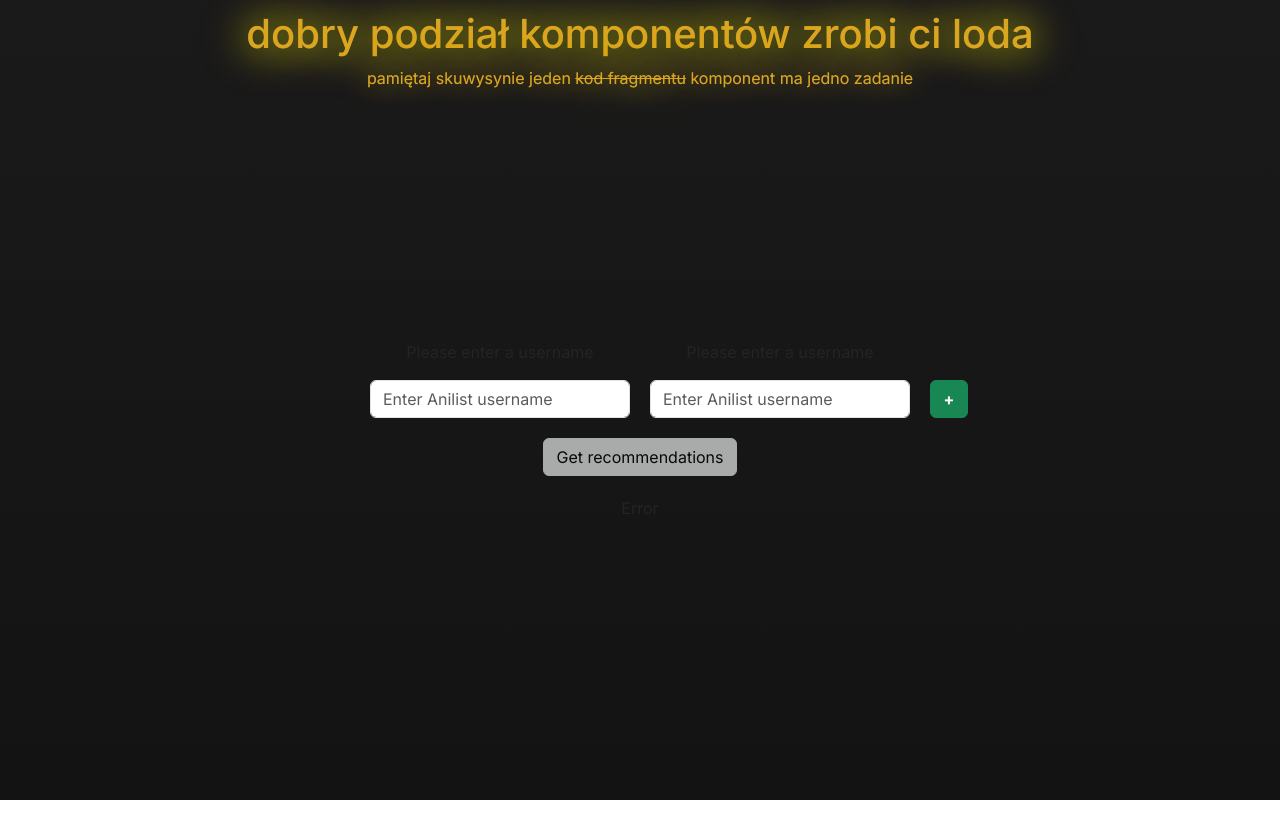
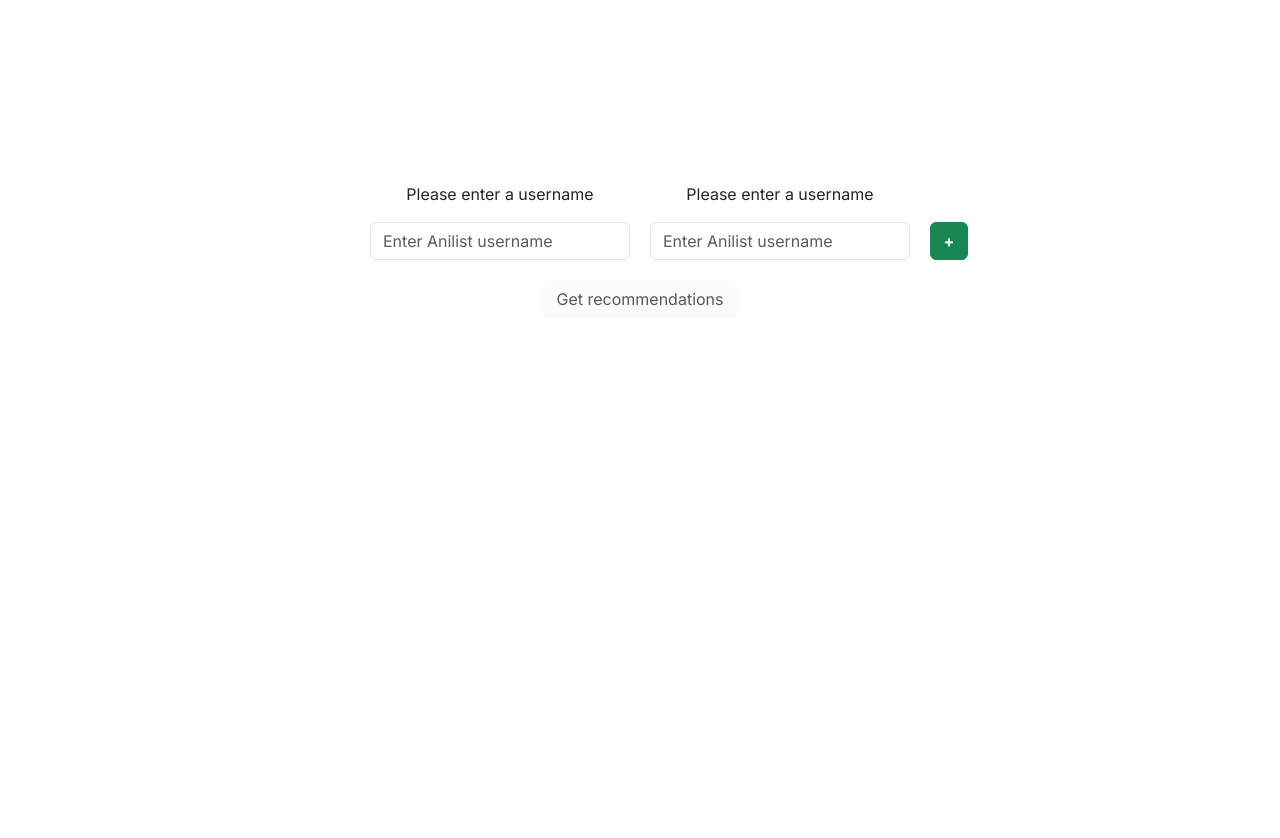
Before and after one commit to eshuoo/animefor.us, a Next.js app: page / in a window 1280 px wide. Shown: the top 838 px of the page. Before the commit the page ends 800 px from the top, so only its background shows below. Built offline with nearby package versions, Linux system fonts and the light colour scheme.

Commit message:
add anime list

```diff
--- a/src/app/page.module.scss
+++ b/src/app/page.module.scss
@@ -1,18 +1,3 @@
-.dobrypodzial {
-  text-align: center;
-  color: goldenrod;
-  margin-top: 10px;
-  position: absolute;
-  width: 100%;
-}
-.glow {
-  position: absolute;
-  width: 100%;
-  text-shadow: 0 0 30px #d7e600, 0 0 40px #c4a002, 0 0 50px #bcdd03,
-    0 0 60px #e6a900;
-  animation: opacity 1s ease-in-out infinite alternate;
-}
-
 .app_container {
   min-height: 100vh;
   width: 100vw;
@@ -22,12 +7,3 @@
   align-items: center;
   overflow-y: hidden;
 }
-
-@keyframes opacity {
-  0% {
-    opacity: 0;
-  }
-  100% {
-    opacity: 1;
-  }
-}
--- a/src/app/page.tsx
+++ b/src/app/page.tsx
@@ -4,34 +4,16 @@ import AnilistUsers from "@/components/avatar/AnilistUsers";
 import { UsersSkeleton } from "@/components/ui/skeletons";
 
 //TODO: add memoization to AvatarSearch and AnilistUsers components
-//TODO: replace error message, add better styling
-//TODO: add responsiveness to AnilistUsers component
-//TODO: add anime fetching
 //TODO: make this absolute positioning app_container bullshit shenanigans work
+//TOOD: make UsernameSearch component
 
 const App = () => {
   return (
-    <>
-      <div className={`${style.dobrypodzial}`}>
-        <h1>dobry podział komponentów zrobi ci loda</h1>
-        <p>
-          pamiętaj skuwysynie jeden <s>kod fragmentu</s> komponent ma jedno
-          zadanie
-        </p>
-      </div>
-      <div className={`${style.dobrypodzial} ${style.glow}`}>
-        <h1>dobry podział komponentów zrobi ci loda</h1>
-        <p>
-          pamiętaj skuwysynie jeden <s>kod fragmentu</s> komponent ma jedno
-          zadanie
-        </p>
-      </div>
-      <div className={style.app_container}>
-        <Suspense fallback={<UsersSkeleton />}>
-          <AnilistUsers />
-        </Suspense>
-      </div>
-    </>
+    <div className={style.app_container}>
+      <Suspense fallback={<UsersSkeleton />}>
+        <AnilistUsers />
+      </Suspense>
+    </div>
   );
 };
 
--- a/src/components/animesearch/AnimeList.module.scss
+++ b/src/components/animesearch/AnimeList.module.scss
@@ -1,6 +1,35 @@
 .container {
-  // display: flex;
-  // flex-wrap: wrap;
-  // justify-content: center;
+  display: flex;
+  flex-wrap: wrap;
+  justify-content: center;
   margin-top: 2rem;
 }
+
+.link {
+  text-decoration: none;
+}
+
+.animeListEntry {
+  display: flex;
+  justify-content: left;
+  gap: 16px;
+  align-items: center;
+
+  margin: 24px 32px;
+  padding: 12px;
+  border-radius: 8px;
+  border: none;
+
+  background-color: #282828;
+  color: #fff;
+
+  img {
+    border-radius: 8px;
+  }
+
+  h4,
+  h3 {
+    padding: 0 0 4px;
+    margin: 0;
+  }
+}
--- a/src/components/animesearch/AnimeList.tsx
+++ b/src/components/animesearch/AnimeList.tsx
@@ -1,8 +1,9 @@
 import React from "react";
-import style from "./AnimeList.module.scss";
 import { useAnilistAnime } from "@/hooks/useAnilist";
 import { getCommonPlanning } from "@/lib/utility";
 import Image from "next/image";
+
+import styles from "./AnimeList.module.scss";
 
 type AnimeListProps = {
   usernames: string[];
@@ -11,30 +12,41 @@ type AnimeListProps = {
 const AnimeList: React.FC<AnimeListProps> = ({ usernames }) => {
   const { data, loading, error } = useAnilistAnime(usernames);
   if (loading) return <div>Loading...</div>;
-  if (error || !data) return <div>Error</div>;
+  if (error) return <div>Error</div>;
+  if (data === undefined) return null;
 
-  const commonPlanning = getCommonPlanning(data);
-  console.log(commonPlanning);
+  const commonPlanning = getCommonPlanning(data).filter((anime) => {
+    return anime.media.status !== "NOT_YET_RELEASED";
+  });
 
   return (
-    <ol>
-      {commonPlanning.map((media) => (
-        <li key={media.media.siteUrl}>
-          <Image
-            width={100}
-            height={200}
-            src={media.media.coverImage.large}
-            alt="dupa"
-          />
-          <a href={media.media.siteUrl} about="blank">
-            {media.media.title.english ??
-              media.media.title.romaji ??
-              media.media.title.native}{" "}
-            - {media.users.join(", ")}
-          </a>
-        </li>
+    <div>
+      {commonPlanning.map(({ media, users }) => (
+        <a
+          key={media.siteUrl}
+          href={media.siteUrl}
+          className={styles.link}
+          target="_blank"
+        >
+          <div className={styles.animeListEntry}>
+            <Image
+              width={128}
+              height={160}
+              src={media.coverImage.large}
+              alt="dupa"
+            />
+            <div className={styles.description}>
+              <h4>
+                {media.title.english ??
+                  media.title.romaji ??
+                  media.title.native}
+              </h4>{" "}
+              <p>Wanted by {users.join(", ")}</p>
+            </div>
+          </div>
+        </a>
       ))}
-    </ol>
+    </div>
   );
 };
 
--- a/src/components/avatar/AnilistUsers.module.scss
+++ b/src/components/avatar/AnilistUsers.module.scss
@@ -1,5 +1,6 @@
 .container {
   width: 100%;
+  min-height: 55vh;
   display: flex;
   flex-direction: column;
   justify-content: center;
--- a/src/components/avatar/AnilistUsers.tsx
+++ b/src/components/avatar/AnilistUsers.tsx
@@ -65,6 +65,8 @@ const AnilistUsers = () => {
             )}
           </div>
         </div>
+        {/* ---> */}
+        {/* <UsersSelect users={} onChange={() => setUsers} /> */}
         <button
           className={cs("btn", "btn-light", {
             disabled:
@@ -76,8 +78,13 @@ const AnilistUsers = () => {
         >
           Get recommendations
         </button>
-        {usernames && <AnimeList usernames={usernames} />}
       </div>
+
+      {usernames && (
+        <div className={style.container}>
+          <AnimeList key={usernames.join(";")} usernames={usernames} />
+        </div>
+      )}
     </>
   );
 };
--- a/src/lib/utility.ts
+++ b/src/lib/utility.ts
@@ -12,7 +12,8 @@ export const getCommonPlanning = (
 
   // search for common entries
   Object.entries(data).forEach(([username, mediaCollection]) => {
-    mediaCollection.lists[0].entries.forEach((entry) => {
+    mediaCollection.lists.forEach((list) => {
+      list.entries.forEach((entry) => {
         const media = entry.media.siteUrl;
         const commonMediaEntry = mediaCount.get(media);
 
@@ -30,6 +31,7 @@ export const getCommonPlanning = (
         }
       });
     });
+  });
 
   // filtering common entries
   const commonMediaCollection: CommonMediaCollection[] = [];
@@ -39,7 +41,7 @@ export const getCommonPlanning = (
     }
   });
 
-  return commonMediaCollection;
+  return commonMediaCollection.sort((a, b) => b.users.length - a.users.length);
 };
 
 // export const getCommonAnime2 = (data: AnilistAnimeList) => {
--- a/src/styles/_variables.scss
+++ b/src/styles/_variables.scss
@@ -1,4 +1,3 @@
 // color variables
-$background-color-start: #1a1a1a;
-$background-color-end: #131313;
+$background-color: #1a1a1a;
 $forground-color: #ffffff;
--- a/src/styles/globals.scss
+++ b/src/styles/globals.scss
@@ -13,9 +13,5 @@ body {
 
 body {
   color: $forground-color;
-  background: linear-gradient(
-    to bottom,
-    $background-color-start,
-    $background-color-end
-  );
+  background: $background-color;
 }
```
Lines whose indentation alone changed are shown as unchanged.
